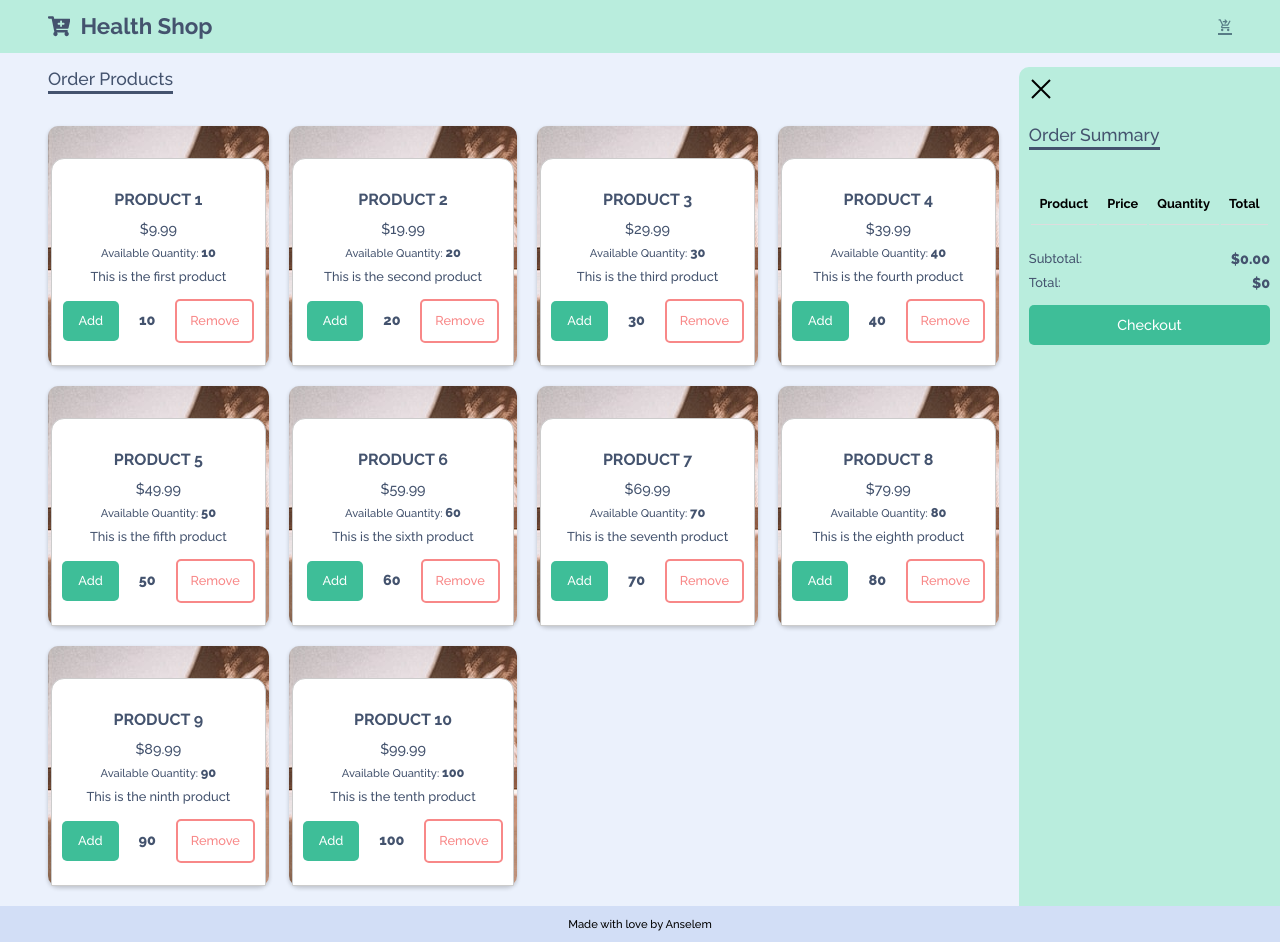
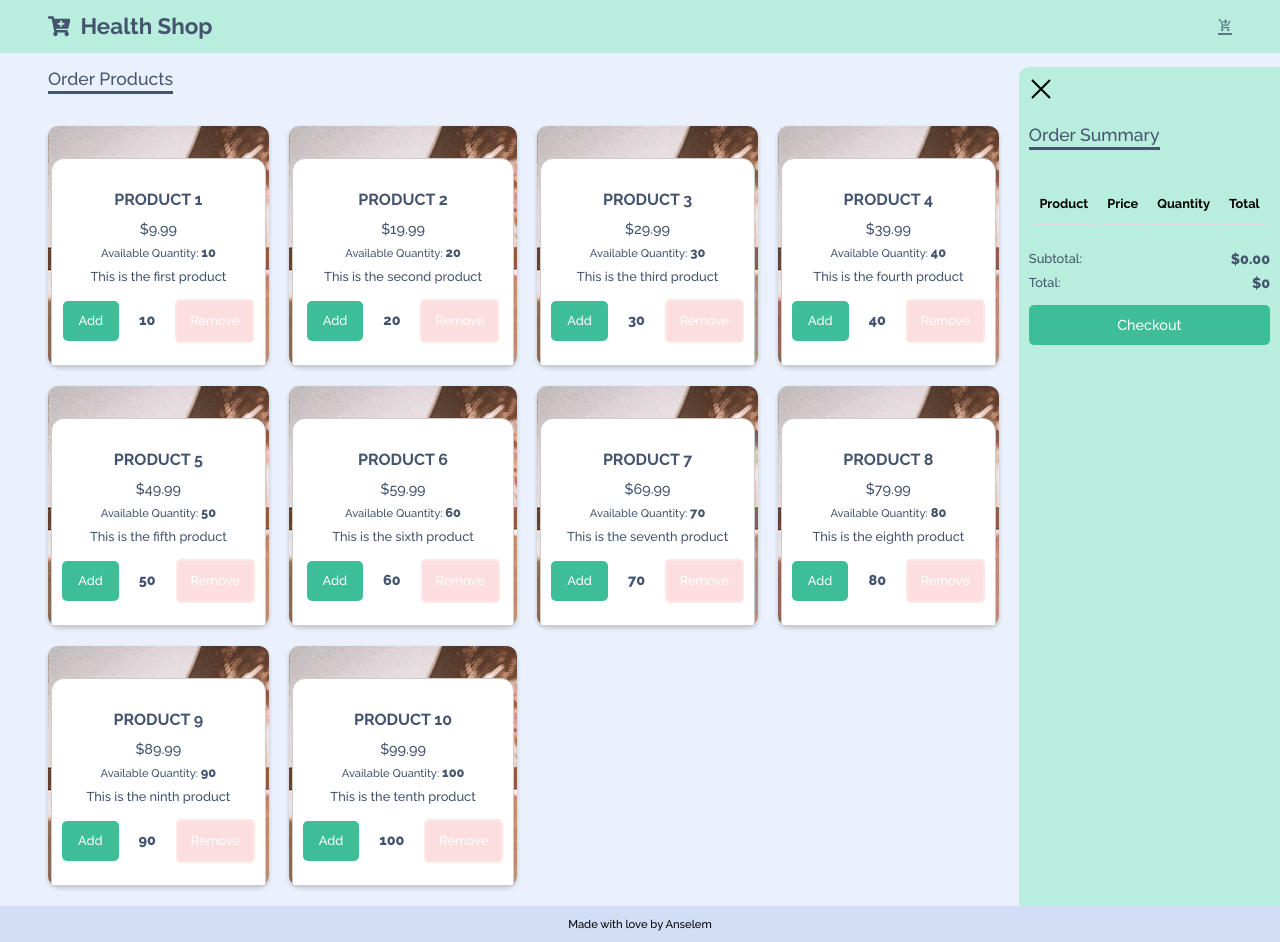
Before and after one commit to beedyboy/react-checkout, a React (Create React App) app: page / in a window 1280 px wide. Built offline with nearby package versions, Linux system fonts and the light colour scheme; the HTML template or start-up script is replaced by a standard one.

Commit message:
Feat: disable remove button when quantity is zero

```diff
--- a/src/components/Product/Product.scss
+++ b/src/components/Product/Product.scss
@@ -103,6 +103,13 @@ main.checkout {
                 color: #fff;
               }
             }
+
+            &:disabled {
+              background: rgb(247, 95, 95);
+              color: #fff;
+              cursor: not-allowed;
+              opacity: 0.2
+            }
           }
 
           > p {
@@ -120,9 +127,9 @@ main.checkout {
 }
 
 footer {
-    @include display(row, center, center);
-    @include font-stack(0.7rem, 500, 1rem);
+  @include display(row, center, center);
+  @include font-stack(0.7rem, 500, 1rem);
 
-    background: $pri-color-5;
-    padding: 10px;
+  background: $pri-color-5;
+  padding: 10px;
 }
--- a/src/components/Product/ProductItem.tsx
+++ b/src/components/Product/ProductItem.tsx
@@ -1,16 +1,28 @@
-const Product = ({ product, addProductToCart, removeProductFromCart }: any) => {
+import { useMemo } from 'react'
+
+const Product = ({ product, addProductToCart, removeProductFromCart, cart }: any) => {
+  const cartItem = useMemo(() => cart.find((item: any) => item.id === product.id), [cart]);
+  product.cartQty = cartItem ? cartItem.cartQty : 0;
+
   return (
     <div className="product-card">
       <h2>{product.name}</h2>
       <p>${product.price}</p>
-      <p>Available Quantity: <span>{product.quantity}</span></p>
+      <p>
+        Available Quantity: <span>{product.quantity}</span>
+      </p>
       <p>{product.description}</p>
       <div>
         <button onClick={() => addProductToCart(product)}>Add</button>
         <p>
           <span>{product.quantity}</span>
         </p>
-        <button onClick={() => removeProductFromCart(product)}>Remove</button>
+        <button
+          onClick={() => removeProductFromCart(product)}
+          disabled={product.cartQty <= 0}
+        >
+          Remove
+        </button>
       </div>
     </div>
   );
--- a/src/components/Product/ProductList.tsx
+++ b/src/components/Product/ProductList.tsx
@@ -5,8 +5,8 @@ const ProductList = ({
   products,
   addProductToCart,
   removeProductFromCart,
+  cart
 }: any) => {
-
   return (
     <section className="product-list">
       <h2>Order Products</h2>
@@ -17,7 +17,12 @@ const ProductList = ({
             className="card"
             style={{ backgroundImage: `url(${Img})` }}
           >
-            <Product product={product} addProductToCart={addProductToCart} removeProductFromCart={removeProductFromCart} />
+            <Product
+              product={product}
+              addProductToCart={addProductToCart}
+              removeProductFromCart={removeProductFromCart}
+              cart={cart}
+            />
           </div>
         ))}
       </div>
--- a/src/pages/Checkout.tsx
+++ b/src/pages/Checkout.tsx
@@ -35,6 +35,7 @@ const Checkout = () => {
           products={products}
           addProductToCart={addToCart}
           removeProductFromCart={removeFromCart}
+          cart={cart}
         />
         <OrderSummary />
       </main>
--- a/src/utils/store.ts
+++ b/src/utils/store.ts
@@ -1,4 +1,4 @@
-import create from 'zustand';
+import {create} from 'zustand';
 import { persist } from 'zustand/middleware';
 import { StoreState } from './types';
 
```
